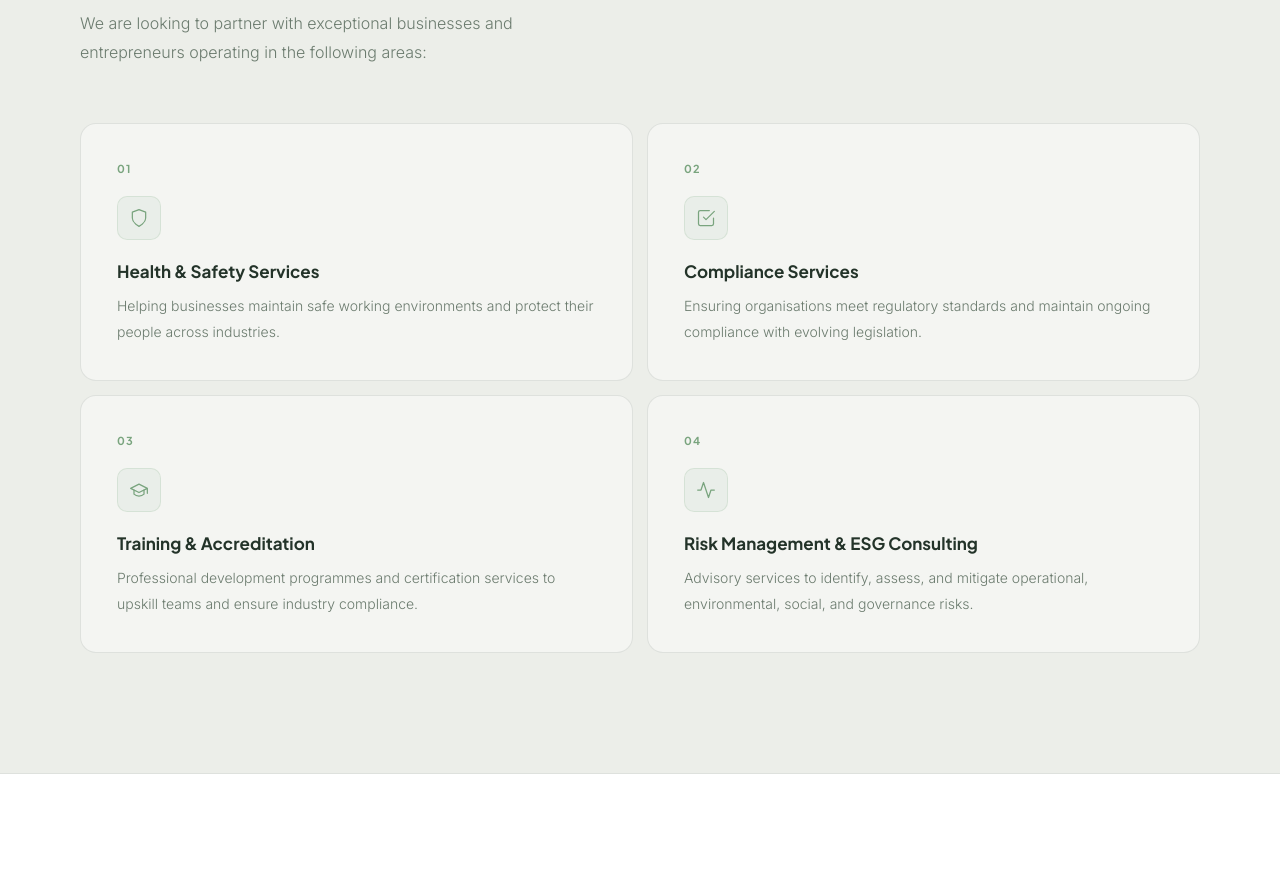
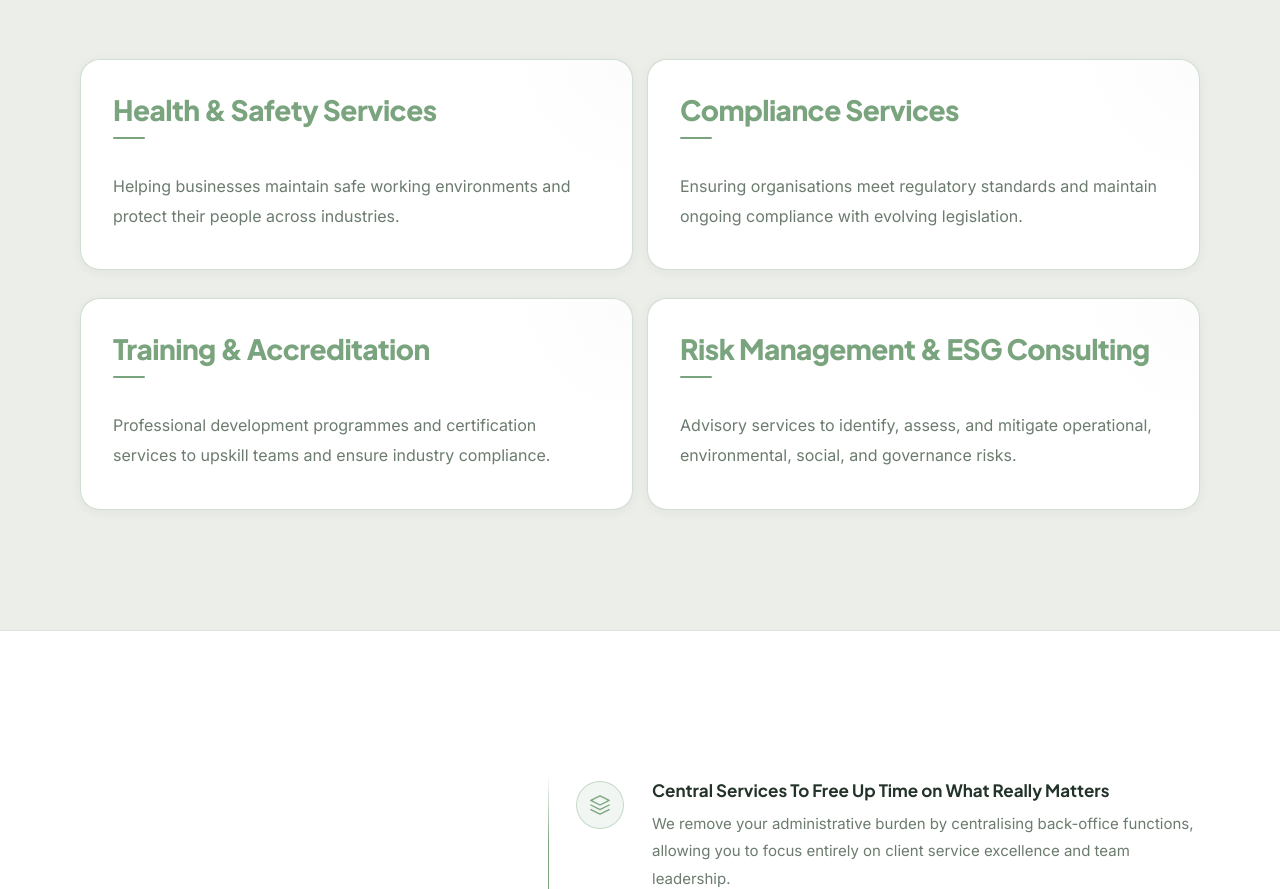
Before and after one commit to Guigs911/kadence-engineering, a React (Vite) app: page / in a window 1280 px wide. Shown: the part 1911-2800 px from the top of the page. Built offline with nearby package versions, Linux system fonts and the light colour scheme.

Commit message:
Green design latest updates

```diff
--- a/src/App.jsx
+++ b/src/App.jsx
@@ -158,15 +158,15 @@ function Nav() {
       padding: `0 ${S.gutter}`, height: "72px",
       background: scrolled ? "rgba(244,245,242,0.97)" : "transparent",
       backdropFilter: scrolled ? "blur(16px)" : "none",
-      borderBottom: scrolled ? `1px solid ${T.border}` : "1px solid transparent",
+      borderBottom: scrolled ? `1px solid ${T.border}` : "1px solid rgba(255,255,255,0.18)",
       transition: "all 0.4s ease",
     }}>
       <div style={{
         fontFamily: "'Plus Jakarta Sans', sans-serif",
-        fontWeight: 800, fontSize: "19px", letterSpacing: "-0.02em",
+        fontWeight: 800, fontSize: "30px", letterSpacing: "-0.02em",
         color: logoColor, transition: "color 0.4s",
       }}>
-        Kadence
+        Kadence<span style={{ color: scrolled ? T.sage : "rgba(121,164,126,0.75)", fontWeight: 600, transition: "color 0.4s" }}> Safety</span>
       </div>
 
       <div className="nav-links" style={{ display: "flex", alignItems: "center", gap: "36px" }}>
@@ -185,7 +185,7 @@ function NavLink({ label, scrolled }) {
     <a href="#"
       onMouseEnter={() => setH(true)} onMouseLeave={() => setH(false)}
       style={{
-        fontFamily: "'Plus Jakarta Sans', sans-serif", fontWeight: 500, fontSize: "14px",
+        fontFamily: "'Plus Jakarta Sans', sans-serif", fontWeight: 500, fontSize: "16px",
         color: h
           ? (scrolled ? T.forest : "#ffffff")
           : (scrolled ? T.muted : "rgba(255,255,255,0.68)"),
@@ -201,8 +201,8 @@ function NavCTA({ scrolled }) {
     <button
       onMouseEnter={() => setH(true)} onMouseLeave={() => setH(false)}
       style={{
-        fontFamily: "'Plus Jakarta Sans', sans-serif", fontWeight: 600, fontSize: "13px",
-        padding: "9px 22px", borderRadius: "100px", cursor: "pointer",
+        fontFamily: "'Plus Jakarta Sans', sans-serif", fontWeight: 600, fontSize: "15px",
+        padding: "10px 26px", borderRadius: "100px", cursor: "pointer",
         background: h ? T.sage : (scrolled ? T.forest : "rgba(255,255,255,0.12)"),
         color: "#ffffff",
         border: scrolled ? "none" : "1px solid rgba(255,255,255,0.28)",
@@ -397,43 +397,47 @@ function FocusCard({ item, delay }) {
       <div
         onMouseEnter={() => setH(true)} onMouseLeave={() => setH(false)}
         style={{
-          borderRadius: "16px", padding: "36px",
-          background: h ? T.bgCard : T.bgPage,
-          border: `1px solid ${h ? T.sageBorder : T.border}`,
-          boxShadow: h ? "0 8px 28px rgba(35,51,41,0.08)" : "none",
+          borderRadius: "20px", padding: "32px 32px 38px",
+          background: T.bgCard,
+          border: `1.5px solid ${h ? T.sage : T.sageBorder}`,
+          boxShadow: h ? "0 12px 40px rgba(35,51,41,0.10)" : "0 2px 12px rgba(35,51,41,0.05)",
           transition: "all 0.32s ease", cursor: "default",
           position: "relative", overflow: "hidden",
           height: "100%",
         }}
       >
-        {/* Number */}
+        {/* Title + rule pinned to top; body pushed to fixed distance via flex */}
+        <div style={{ display: "flex", flexDirection: "column", height: "100%" }}>
+          <div style={{ minHeight: "80px" }}>
+            <h3 style={{
+              fontFamily: "'Plus Jakarta Sans', sans-serif", fontWeight: 800,
+              fontSize: "clamp(20px, 2.6vw, 28px)", color: T.sage,
+              letterSpacing: "-0.02em", lineHeight: 1.25,
+              margin: "0 0 10px", whiteSpace: "pre-line",
+            }}>{item.title}</h3>
+
+            {/* Sage underline rule */}
+            <div style={{
+              width: h ? "48px" : "32px",
+              height: "2px",
+              background: T.sage,
+              borderRadius: "2px",
+              marginBottom: "14px",
+              transition: "width 0.32s ease",
+            }} />
+          </div>
+
+          <p style={{
+            fontFamily: "'Inter', sans-serif", fontWeight: 400,
+            fontSize: "16px", color: T.muted, margin: 0, lineHeight: 1.85,
+          }}>{item.body}</p>
+        </div>
+
+        {/* Subtle corner glow */}
         <div style={{
-          fontFamily: "'Plus Jakarta Sans', sans-serif", fontWeight: 700,
-          fontSize: "11px", letterSpacing: "0.1em", color: T.sage, marginBottom: "18px",
-        }}>{item.num}</div>
-
-        {/* Icon chip */}
-        <div style={{
-          width: "44px", height: "44px", borderRadius: "10px",
-          background: h ? "rgba(121,164,126,0.14)" : "rgba(121,164,126,0.08)",
-          border: `1px solid ${h ? T.sageBorder : "rgba(121,164,126,0.18)"}`,
-          display: "flex", alignItems: "center", justifyContent: "center",
-          color: T.sage, marginBottom: "20px", transition: "all 0.28s ease",
-        }}>{item.icon}</div>
-
-        <h3 style={{
-          fontFamily: "'Plus Jakarta Sans', sans-serif", fontWeight: 700,
-          fontSize: "17px", color: T.forest, margin: "0 0 10px", lineHeight: 1.35,
-        }}>{item.title}</h3>
-        <p style={{
-          fontFamily: "'Inter', sans-serif", fontWeight: 300,
-          fontSize: "14px", color: T.muted, margin: 0, lineHeight: 1.8,
-        }}>{item.body}</p>
-
-        <div style={{
-          position: "absolute", top: 0, right: 0, width: "100px", height: "100px",
-          background: "radial-gradient(circle at top right, rgba(121,164,126,0.06), transparent 68%)",
-          opacity: h ? 1 : 0, transition: "opacity 0.4s", pointerEvents: "none",
+          position: "absolute", top: 0, right: 0, width: "140px", height: "140px",
+          background: "radial-gradient(circle at top right, rgba(121,164,126,0.08), transparent 65%)",
+          opacity: h ? 1 : 0.4, transition: "opacity 0.4s", pointerEvents: "none",
         }} />
       </div>
     </Reveal>
@@ -447,25 +451,30 @@ function Focus() {
         <div style={{ maxWidth: S.maxW, margin: "0 auto" }}>
           <Reveal>
             <div style={{ marginBottom: "56px" }}>
-              <Eyebrow>Our Focus</Eyebrow>
               <h2 style={{
                 fontFamily: "'Plus Jakarta Sans', sans-serif", fontWeight: 800,
                 fontSize: "clamp(28px, 3.8vw, 46px)",
                 color: T.forest, letterSpacing: "-0.022em",
                 lineHeight: 1.14, margin: "0 0 16px", maxWidth: "520px",
               }}>
-                Where We Partner
+                Our Focus
               </h2>
               <p style={{
-                fontFamily: "'Inter', sans-serif", fontWeight: 300,
-                fontSize: "16px", color: T.muted, maxWidth: "440px", lineHeight: 1.8,
+                fontFamily: "'Inter', sans-serif", fontWeight: 400,
+                fontSize: "16px", color: T.forest, maxWidth: "900px", lineHeight: 1.8,
+                opacity: 0.72, whiteSpace: "nowrap",
               }}>
-                We are looking to partner with exceptional businesses and entrepreneurs operating in the following areas:
+                We are looking to partner with{" "}
+                <span style={{
+                  color: "#3d5c45",
+                  fontWeight: 700,
+                }}>exceptional businesses and entrepreneurs</span>
+                {" "}operating in the following areas:
               </p>
             </div>
           </Reveal>
 
-          <div className="four-col" style={{ display: "grid", gridTemplateColumns: "repeat(2, 1fr)", gap: "14px" }}>
+          <div className="four-col" style={{ display: "grid", gridTemplateColumns: "repeat(2, 1fr)", columnGap: "14px", rowGap: "28px" }}>
             {focusItems.map((item, i) => (
               <FocusCard key={item.num} item={item} delay={i * 0.07} />
             ))}
@@ -480,63 +489,84 @@ function Focus() {
 /* ── BENEFITS ───────────────────────────────────────────────── */
 const benefits = [
   {
-    num: "01",
+    icon: (
+      <svg viewBox="0 0 24 24" fill="none" stroke="currentColor" strokeWidth="1.4" strokeLinecap="round" strokeLinejoin="round" width="22" height="22">
+        <path d="M12 2L2 7l10 5 10-5-10-5z"/>
+        <path d="M2 17l10 5 10-5"/>
+        <path d="M2 12l10 5 10-5"/>
+      </svg>
+    ),
     title: "Central Services To Free Up Time on What Really Matters",
-    body: "We will remove your administrative burden by centralising back-office functions, allowing you to focus entirely on client service excellence and team leadership.",
+    body: "We remove your administrative burden by centralising back-office functions, allowing you to focus entirely on client service excellence and team leadership.",
   },
   {
-    num: "02",
-    title: "Technological Support for Digitalization and Growth",
-    body: "We provide modern software and tech stack to every company in the group, enabling you and your teams to work more efficiently, securely, and to the highest standards.",
+    icon: (
+      <svg viewBox="0 0 24 24" fill="none" stroke="currentColor" strokeWidth="1.4" strokeLinecap="round" strokeLinejoin="round" width="22" height="22">
+        <rect x="7" y="7" width="10" height="10" rx="1"/>
+        <path d="M9 7V4M12 7V4M15 7V4M9 17v3M12 17v3M15 17v3M7 9H4M7 12H4M7 15H4M17 9h3M17 12h3M17 15h3"/>
+      </svg>
+    ),
+    title: "Technological Support for Digitalisation and Growth",
+    body: "We provide a modern software and tech stack to every company in the group, enabling your teams to work more efficiently, securely, and to the highest standards.",
   },
   {
-    num: "03",
+    icon: (
+      <svg viewBox="0 0 24 24" fill="none" stroke="currentColor" strokeWidth="1.4" strokeLinecap="round" strokeLinejoin="round" width="22" height="22">
+        <circle cx="12" cy="5" r="2"/><circle cx="5" cy="19" r="2"/><circle cx="19" cy="19" r="2"/>
+        <path d="M12 7v4M12 11l-5.5 6M12 11l5.5 6"/>
+      </svg>
+    ),
     title: "National Scale to Strengthen Local Execution",
-    body: "You will be able to leverage the reach, reputation, and capabilities of a national platform to win larger contracts, expand service offerings, and attract best-in-class talent.",
+    body: "Leverage the reach, reputation, and capabilities of a national platform to win larger contracts, expand service offerings, and attract best-in-class talent.",
   },
   {
-    num: "04",
+    icon: (
+      <svg viewBox="0 0 24 24" fill="none" stroke="currentColor" strokeWidth="1.4" strokeLinecap="round" strokeLinejoin="round" width="22" height="22">
+        <polyline points="23 6 13.5 15.5 8.5 10.5 1 18"/>
+        <polyline points="17 6 23 6 23 12"/>
+      </svg>
+    ),
     title: "Bigger Financial Upside",
-    body: "You will be able to participate in the financial upside of being part of a large and diversified national group, whilst retaining operational independence and local identity.",
+    body: "Participate in the financial upside of a large and diversified national group, whilst retaining full operational independence and your local identity.",
   },
 ];
 
-function BenefitCard({ b, delay }) {
+function BenefitRow({ b, delay, last }) {
   const [h, setH] = useState(false);
   return (
     <Reveal delay={delay}>
       <div
         onMouseEnter={() => setH(true)} onMouseLeave={() => setH(false)}
         style={{
-          display: "flex", gap: "24px", alignItems: "flex-start",
-          padding: "30px 32px", borderRadius: "14px",
-          background: h ? T.bgCard : "transparent",
-          border: `1px solid ${h ? T.sageBorder : T.border}`,
-          boxShadow: h ? "0 6px 24px rgba(35,51,41,0.07)" : "none",
-          transition: "all 0.32s ease", cursor: "default",
+          display: "flex", gap: "28px", alignItems: "flex-start",
+          padding: "28px 0",
+          borderBottom: last ? "none" : `1px solid ${T.border}`,
+          transition: "all 0.28s ease", cursor: "default",
+          position: "relative",
         }}
       >
-        {/* Number bubble */}
+        {/* Icon circle */}
         <div style={{
-          flexShrink: 0, width: "38px", height: "38px",
-          borderRadius: "100px",
-          background: h ? T.sage : "rgba(121,164,126,0.1)",
-          border: `1px solid ${T.sageBorder}`,
+          flexShrink: 0,
+          width: "48px", height: "48px", borderRadius: "50%",
+          background: h ? T.sage : "rgba(121,164,126,0.10)",
+          border: `1px solid ${h ? T.sage : T.sageBorder}`,
           display: "flex", alignItems: "center", justifyContent: "center",
-          fontFamily: "'Plus Jakarta Sans', sans-serif", fontWeight: 700,
-          fontSize: "12px", letterSpacing: "0.04em",
           color: h ? "#ffffff" : T.sage,
-          transition: "all 0.28s ease",
-        }}>{b.num}</div>
+          transition: "all 0.30s ease",
+          marginTop: "2px",
+        }}>{b.icon}</div>
 
-        <div>
+        <div style={{ flex: 1 }}>
           <h3 style={{
             fontFamily: "'Plus Jakarta Sans', sans-serif", fontWeight: 700,
-            fontSize: "16px", color: T.forest, margin: "0 0 8px", lineHeight: 1.4,
+            fontSize: "17px", color: T.forest,
+            margin: "0 0 8px", lineHeight: 1.35,
           }}>{b.title}</h3>
           <p style={{
-            fontFamily: "'Inter', sans-serif", fontWeight: 300,
-            fontSize: "14px", color: T.muted, margin: 0, lineHeight: 1.8,
+            fontFamily: "'Inter', sans-serif", fontWeight: 400,
+            fontSize: "15px", color: T.muted,
+            margin: 0, lineHeight: 1.85,
           }}>{b.body}</p>
         </div>
       </div>
@@ -548,26 +578,42 @@ function Benefits() {
   return (
     <>
       <section style={{ background: T.bgCard, padding: `${S.section} ${S.gutter}` }}>
-        <div style={{ maxWidth: S.maxW, margin: "0 auto" }}>
+        <div style={{ maxWidth: S.maxW, margin: "0 auto", display: "grid", gridTemplateColumns: "1fr 1.5fr", gap: "80px", alignItems: "center" }} className="two-col">
+
+          {/* Left: vertically centred heading column */}
           <Reveal>
-            <div style={{ marginBottom: "56px" }}>
-              <Eyebrow>Why Join Kadence Safety</Eyebrow>
+            <div style={{ display: "flex", flexDirection: "column", alignItems: "flex-start" }}>
               <h2 style={{
                 fontFamily: "'Plus Jakarta Sans', sans-serif", fontWeight: 800,
-                fontSize: "clamp(28px, 3.8vw, 46px)",
+                fontSize: "clamp(28px, 3.5vw, 46px)",
                 color: T.forest, letterSpacing: "-0.022em",
-                lineHeight: 1.14, margin: 0, maxWidth: "520px",
+                lineHeight: 1.12, margin: "0 0 20px",
               }}>
-                Benefits from Joining the Group
+                Benefits from<br />Joining the Group
               </h2>
+              <p style={{
+                fontFamily: "'Inter', sans-serif", fontWeight: 400,
+                fontSize: "16px", color: T.muted,
+                lineHeight: 1.8, margin: 0, maxWidth: "280px",
+              }}>
+                A partnership built to unlock your full potential.
+              </p>
             </div>
           </Reveal>
 
-          <div className="two-col-benefits" style={{ display: "grid", gridTemplateColumns: "repeat(2, 1fr)", gap: "12px" }}>
+          {/* Right: benefit rows with timeline connector */}
+          <div style={{ position: "relative" }}>
+            {/* Vertical timeline line */}
+            <div style={{
+              position: "absolute", left: "-28px", top: "24px", bottom: "24px",
+              width: "1px",
+              background: `linear-gradient(to bottom, rgba(121,164,126,0.0) 0%, ${T.sage} 12%, ${T.sage} 88%, rgba(121,164,126,0.0) 100%)`,
+            }} />
             {benefits.map((b, i) => (
-              <BenefitCard key={b.num} b={b} delay={i * 0.07} />
+              <BenefitRow key={i} b={b} delay={i * 0.08} last={i === benefits.length - 1} />
             ))}
           </div>
+
         </div>
       </section>
       <Divider />
@@ -622,7 +668,7 @@ function CTA() {
               fontSize: "17px", color: "rgba(255,255,255,0.58)",
               lineHeight: 1.8, margin: "0 0 44px",
             }}>
-              We are always looking for exceptional businesses and founders to partner with. If you're ready to grow with the group, we'd love to hear from you.
+              We are always looking for exceptional businesses and founders to partner with.
             </p>
             <div style={{ display: "flex", gap: "12px", justifyContent: "center", flexWrap: "wrap" }}>
               <CTABtn primary>Contact Us</CTABtn>
@@ -668,7 +714,7 @@ function Footer() {
       <div style={{
         fontFamily: "'Plus Jakarta Sans', sans-serif",
         fontWeight: 800, fontSize: "18px", color: "#ffffff",
-      }}>Kadence</div>
+      }}>Kadence<span style={{ color: T.sage, fontWeight: 600 }}> Safety</span></div>
 
       <div style={{ display: "flex", gap: "28px" }}>
         {["Home", "About Us", "How to Partner"].map(l => (
```
